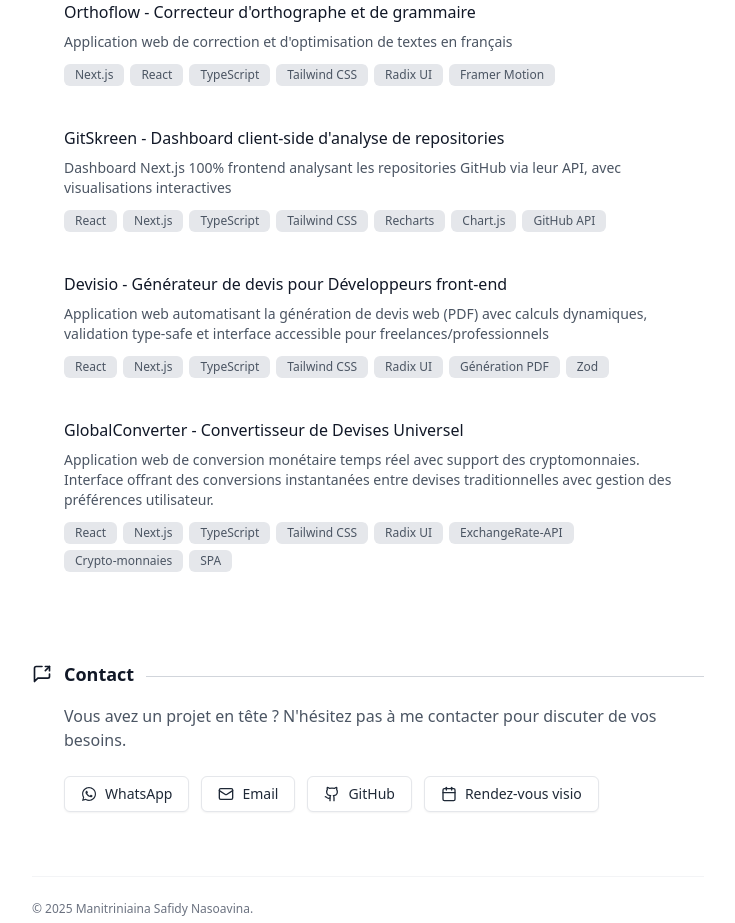
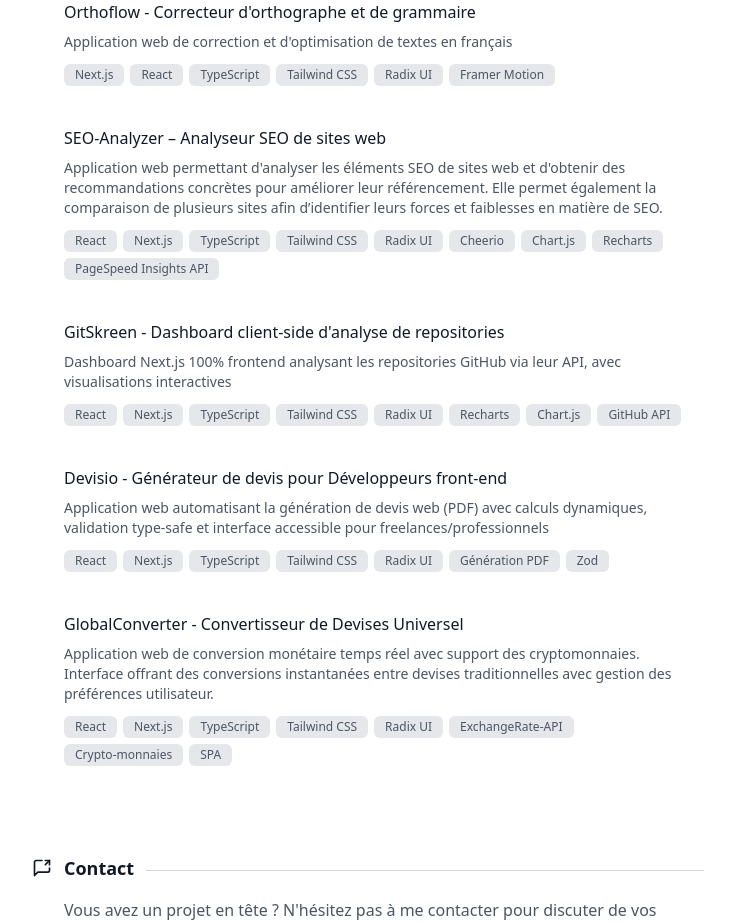
Before and after one commit to nassoa/pronass, a Next.js app: page / in a window 1280 px wide. Shown: the part 2080-3003 px from the top of the page, without its empty margins (398-1133 px from the left). Built offline with nearby package versions, Linux system fonts and the light colour scheme; a web font is replaced by a local one.

Commit message:
projects section: updated

```diff
--- a/src/components/ui/projects-section.tsx
+++ b/src/components/ui/projects-section.tsx
@@ -22,6 +22,23 @@ export function ProjectsSection() {
       link: "https://orthoflow-nine.vercel.app/",
     },
     {
+      title: "SEO-Analyzer – Analyseur SEO de sites web",
+      description:
+        "Application web permettant d'analyser les éléments SEO de sites web et d'obtenir des recommandations concrètes pour améliorer leur référencement. Elle permet également la comparaison de plusieurs sites afin d’identifier leurs forces et faiblesses en matière de SEO.",
+      tags: [
+        "React",
+        "Next.js",
+        "TypeScript",
+        "Tailwind CSS",
+        "Radix UI",
+        "Cheerio",
+        "Chart.js",
+        "Recharts",
+        "PageSpeed Insights API",
+      ],
+      link: "https://seoanalyzer-two.vercel.app/",
+    },
+    {
       title: "GitSkreen - Dashboard client-side d'analyse de repositories",
       description:
         "Dashboard Next.js 100% frontend analysant les repositories GitHub via leur API, avec visualisations interactives",
@@ -30,6 +47,7 @@ export function ProjectsSection() {
         "Next.js",
         "TypeScript",
         "Tailwind CSS",
+        "Radix UI",
         "Recharts",
         "Chart.js",
         "GitHub API",
```
